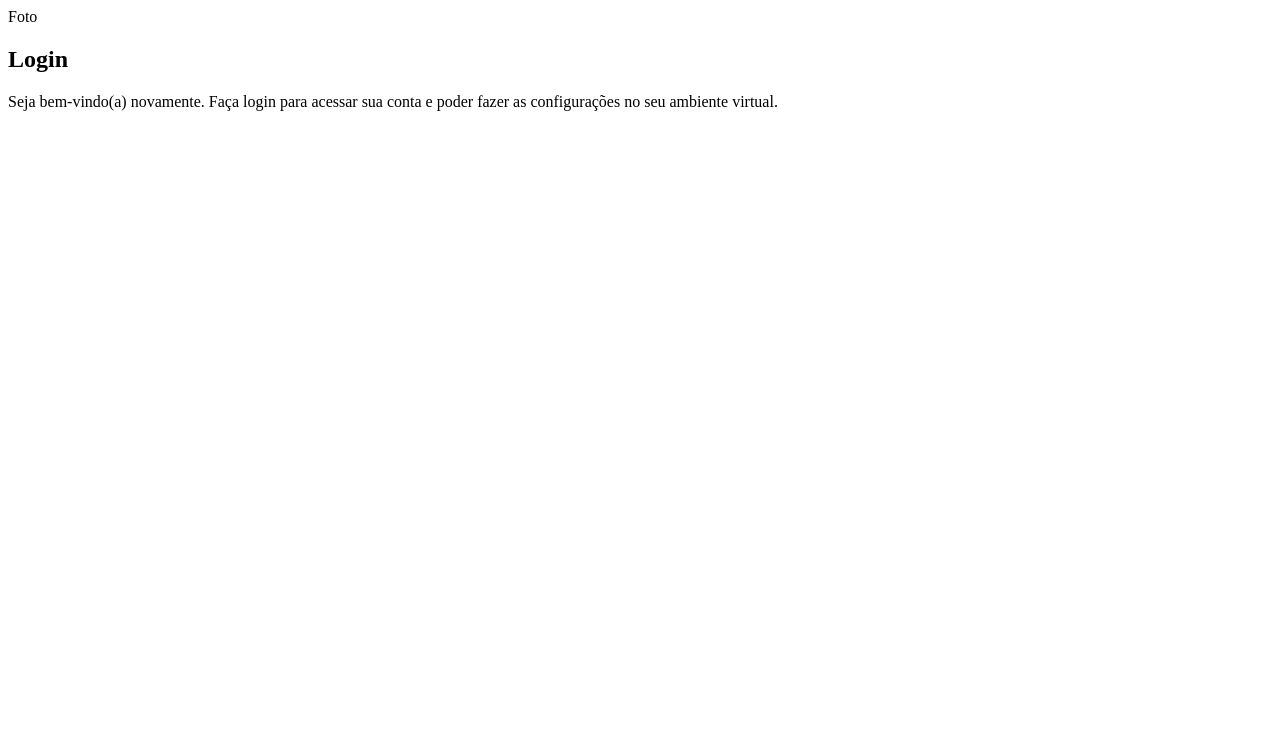
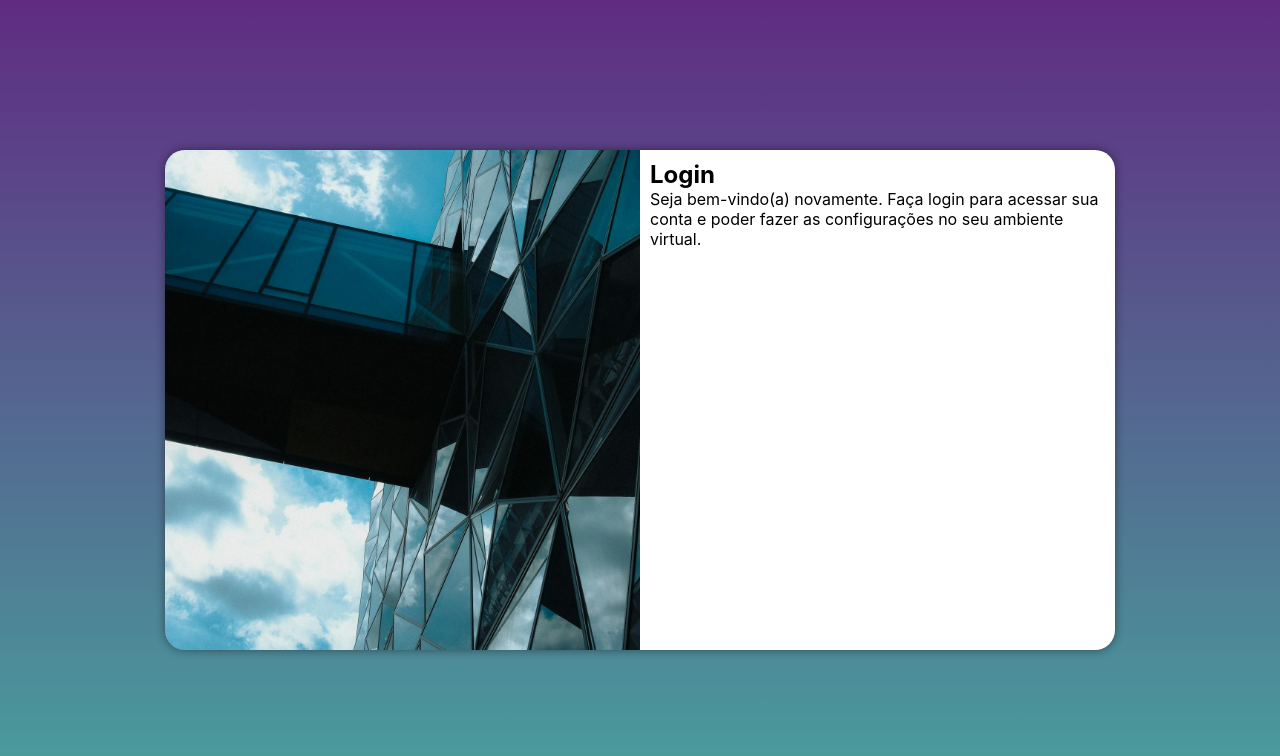
Before and after one commit to joao-robertu/projeto-login, a plain HTML site: page index.html in a window 1280 px wide. Drawn offline with Linux system fonts and the light colour scheme.

Commit message:
Media Query para outras telas

```diff
--- /dev/null
+++ b/estilos/media-query.css
@@ -0,0 +1,46 @@
+@charset "UTF-8";
+
+@media screen and (min-width: 768px) and (max-width: 992px) {
+
+    body {
+        background-image: linear-gradient(to top, #49a09d, #5f2c82);
+    }
+
+    section#login {
+        width: 80vw;
+    }
+
+    section#login> div#imagem {
+        float: left;
+        width: 30%;
+        height: 100%;
+    }
+
+    section#login > div#formulario {
+        float: right;
+        width: 70%;
+    }
+}
+
+@media screen and (min-width: 992px) {
+
+    body {
+        background-image: linear-gradient(to top, #49a09d, #5f2c82);
+    }
+
+    section#login {
+        width: 950px;
+    }
+
+    section#login > div#imagem {
+        float: left;
+        width: 50%;
+        height: 100%;
+    }
+
+    section#login > div#formulario {
+        float: left;
+        width: 50%;
+
+    }
+}
--- a/estilos/style.css
+++ b/estilos/style.css
@@ -1 +1,56 @@
 @charset "UTF-8";
+
+/*
+    Paleta de cores
+    Verde: #49a09d
+    Lilás: #5f2c82
+*/
+
+* {
+    font-family: -apple-system, BlinkMacSystemFont, 'Segoe UI', Roboto, Oxygen, Ubuntu, Cantarell, 'Open Sans', 'Helvetica Neue', sans-serif;
+    padding: 0px;
+    margin: 0px;
+    box-sizing: border-box;
+}
+
+body, html {
+    background-color: #5f2c82;
+    height: 100vh;
+    width: 100vw;
+}
+
+main {
+    position: relative;
+    height: 100vh;
+    width: 100vw;
+}
+
+section#login {
+    position: absolute;
+    top: 50%;
+    left: 50%;
+    transform: translate(-50%, -50%);
+    overflow: hidden;
+
+    background-color: white;
+    width: 250px;
+    height: 500px;
+    border-radius: 20px;
+    box-shadow: 0px 0px 10px rgba(0, 0, 0, 0.450);
+
+    transition: width .5s, height .5s;
+    transition-timing-function: ease;
+}
+
+section#login > div#imagem {
+    display: block;
+    background: #5f2c82 url(../imagens/predio.jpg) no-repeat;
+    background-size: cover;
+    background-position: left bottom;
+    height: 200px;
+}
+
+section#login > div#formulario {
+    display: block;
+    padding: 10px;
+}
--- a/index.html
+++ b/index.html
@@ -5,12 +5,13 @@
     <meta name="viewport" content="width=device-width, initial-scale=1.0">
     <title>Login</title>
     <link rel="stylesheet" href="estilos/style.css">
+    <link rel="stylesheet" href="estilos/media-query.css">
 </head>
 <body>
     <main>
         <section id="login">
             <div id="imagem">
-                Foto
+
             </div>
             <div id="formulario">
                 <h1>Login</h1>
```
